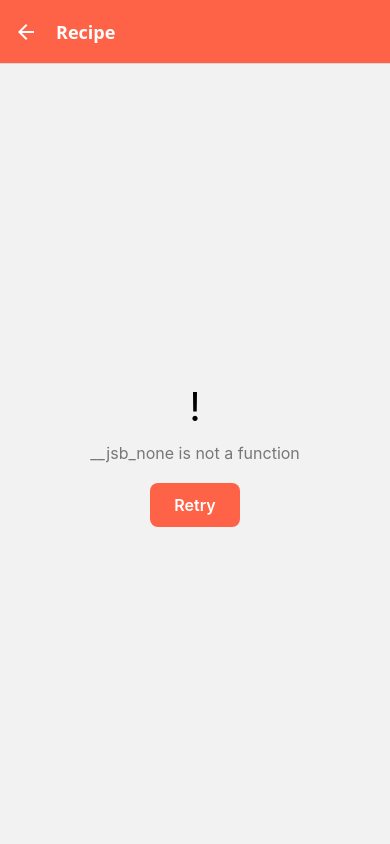
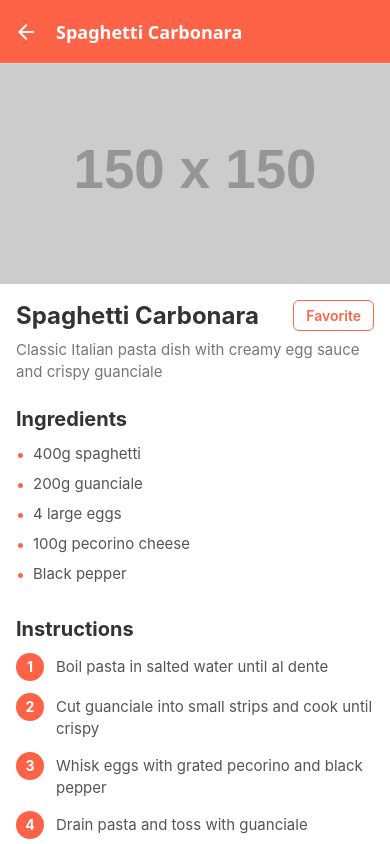
Before and after one commit to aqeelkhokhar/react-native-assessment, a React Native app: screen / in a window 390 px wide. Both pictures are taken after a click on the element 195 px from the left and 192 px from the top of the page. Built offline with nearby package versions, Linux system fonts and the light colour scheme; data requests are answered from the project's data file.

Commit message:
import issue fixed

```diff
--- a/db.json
+++ b/db.json
@@ -299,6 +299,20 @@
         "Invert onto plates and serve immediately with ice cream"
       ],
       "imageUrl": "https://via.placeholder.com/150/4B0082/FFFFFF?text=Lava+Cake"
+    },
+    {
+      "id": "62e3",
+      "name": "My own testing",
+      "description": "Just for testing purpose",
+      "ingredients": [
+        "Eggs\tare delicious"
+      ],
+      "instructions": [
+        "Step 1",
+        "Step asd"
+      ],
+      "imageUrl": "https://via.placeholder.com/150/CCCCCC/FFFFFF?text=New"
     }
-  ]
+  ],
+  "$schema": "./node_modules/json-server/schema.json"
 }
--- a/src/screens/AddRecipeScreen.tsx
+++ b/src/screens/AddRecipeScreen.tsx
@@ -10,9 +10,9 @@ import {
 } from 'react-native';
 import {useNavigation} from '@react-navigation/native';
 import {NativeStackNavigationProp} from '@react-navigation/native-stack';
-import {RootStackParamList} from '../navigation/types';
 import {createRecipe} from '../services/api';
-import {useRecipeContext} from '../context/RecipeContext';
+import { RootStackParamList } from '../navigations/types';
+import { useRecipeContext } from '../contexts/RecipeContext';
 
 type NavigationProp = NativeStackNavigationProp<RootStackParamList>;
 
--- a/src/screens/RecipeDetailScreen.tsx
+++ b/src/screens/RecipeDetailScreen.tsx
@@ -2,13 +2,14 @@ import React, {useCallback, useEffect, useState} from 'react';
 import {Image, ScrollView, StyleSheet, Text, View} from 'react-native';
 import {RouteProp, useNavigation, useRoute} from '@react-navigation/native';
 import {NativeStackNavigationProp} from '@react-navigation/native-stack';
-import {RootStackParamList} from '../navigation/types';
+
 import {Recipe} from '../types';
-import {getRecipeById} from '../services/api';
 import {useFavorites} from '../hooks/useFavorites';
 import FavoriteButton from '../components/FavoriteButton';
 import LoadingView from '../components/LoadingView';
 import ErrorView from '../components/ErrorView';
+import { RootStackParamList } from '../navigations/types';
+import { fetchRecipeById } from '../services/api';
 
 type DetailRouteProp = RouteProp<RootStackParamList, 'RecipeDetail'>;
 type NavigationProp = NativeStackNavigationProp<RootStackParamList>;
@@ -27,7 +28,7 @@ export default function RecipeDetailScreen() {
     setLoading(true);
     setError(null);
     try {
-      const data = await getRecipeById(recipeId);
+      const data = await fetchRecipeById(recipeId);
       setRecipe(data);
       navigation.setOptions({title: data.name});
     } catch (err) {
```
